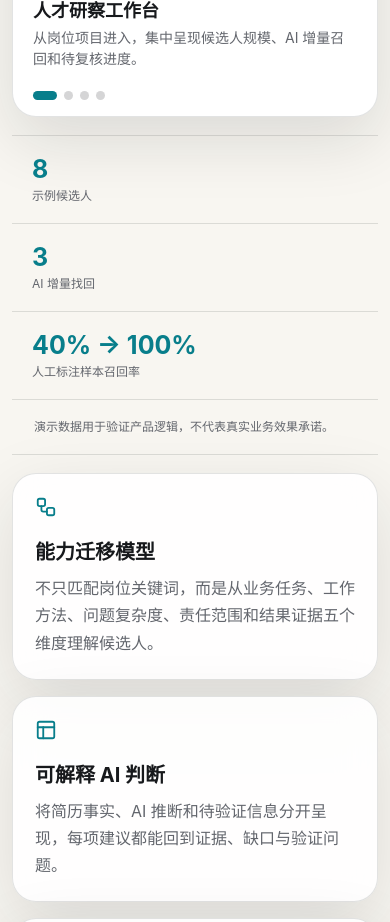
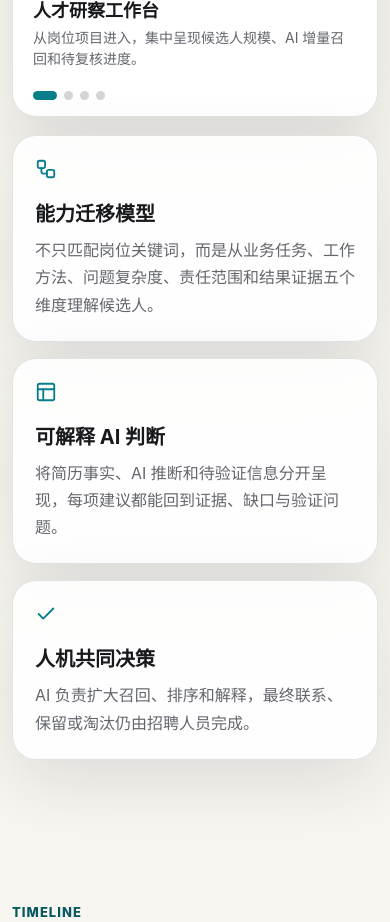
Before and after one commit to afterDDL/personal-website, a React (Vite) app: page / in a window 390 px wide. Shown: the part 8520-9442 px from the top of the page. Built offline with nearby package versions, Linux system fonts and the light colour scheme.

Commit message:
Remove TalentBridge demo metrics strip

```diff
--- a/src/main.jsx
+++ b/src/main.jsx
@@ -616,13 +616,6 @@ function App() {
             </figcaption>
           </figure>
 
-          <div className="talent-result-strip">
-            <div><strong>8</strong><span>示例候选人</span></div>
-            <div><strong>3</strong><span>AI 增量找回</span></div>
-            <div><strong>40% → 100%</strong><span>人工标注样本召回率</span></div>
-            <p>演示数据用于验证产品逻辑，不代表真实业务效果承诺。</p>
-          </div>
-
           <div className="highlight-grid talent-highlights">
             {talentHighlights.map(({ icon: Icon, title, text }) => (
               <article className="highlight-card" key={title}>
--- a/src/styles.css
+++ b/src/styles.css
@@ -968,42 +968,6 @@ h3 {
   line-height: 1.5;
 }
 
-.talent-result-strip {
-  display: grid;
-  grid-template-columns: 0.55fr 0.65fr 1fr 1.45fr;
-  gap: 0;
-  margin-top: 18px;
-  border-top: 1px solid var(--line);
-  border-bottom: 1px solid var(--line);
-}
-
-.talent-result-strip > div {
-  display: grid;
-  align-content: center;
-  gap: 3px;
-  min-height: 98px;
-  border-right: 1px solid var(--line);
-  padding: 18px 20px;
-}
-
-.talent-result-strip strong {
-  color: var(--primary);
-  font-size: 25px;
-}
-
-.talent-result-strip span,
-.talent-result-strip p {
-  color: var(--muted);
-  font-size: 12px;
-  line-height: 1.5;
-}
-
-.talent-result-strip p {
-  align-self: center;
-  margin: 0;
-  padding: 18px 22px;
-}
-
 .talent-highlights {
   margin-top: 18px;
 }
@@ -1544,14 +1508,6 @@ h3 {
     padding-left: 0;
   }
 
-  .talent-result-strip {
-    grid-template-columns: repeat(3, 1fr);
-  }
-
-  .talent-result-strip p {
-    grid-column: 1 / -1;
-    border-top: 1px solid var(--line);
-  }
 }
 
 @media (max-width: 640px) {
@@ -1655,21 +1611,6 @@ h3 {
   .talent-carousel figcaption {
     align-items: flex-start;
     flex-direction: column;
-  }
-
-  .talent-result-strip {
-    grid-template-columns: 1fr;
-  }
-
-  .talent-result-strip > div {
-    min-height: 82px;
-    border-right: 0;
-    border-bottom: 1px solid var(--line);
-  }
-
-  .talent-result-strip p {
-    grid-column: auto;
-    border-top: 0;
   }
 
   .screen-nav {
```
